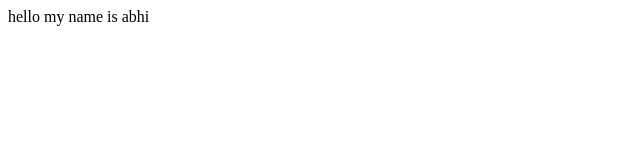
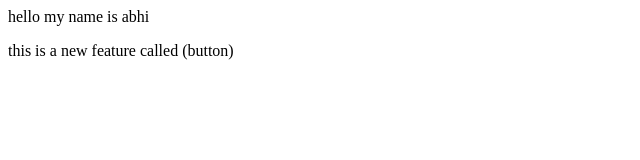
Before and after one commit to Abhiyt9/learndemo2, a plain HTML site: page index.html in a window 1280 px wide. Shown: the whole page, without its empty margins (0-640 px from the left). Drawn offline with Linux system fonts and the light colour scheme.

Commit message:
god is great

```diff
--- a/index.html
+++ b/index.html
@@ -1 +1,2 @@
 <P> hello my name is abhi</P>
+<p> this is a new feature called (button)</p>
```
